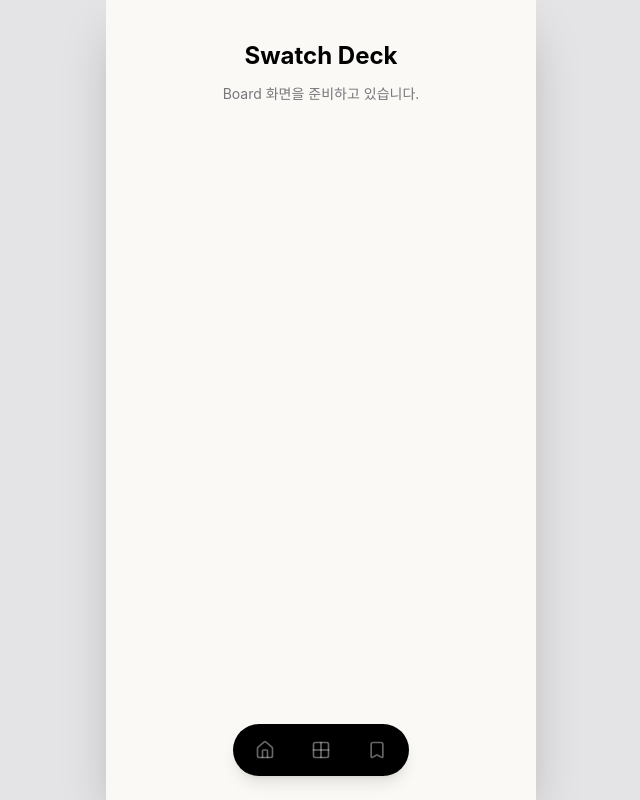
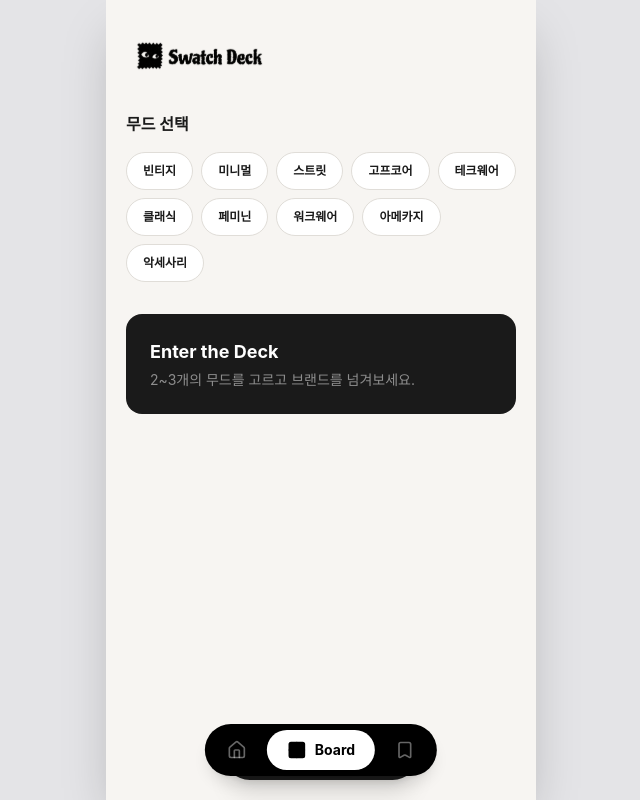
Before and after one commit to MESH-SWATCHING/SWATCHING---FE, a React (Vite) app: page /board in a window 1280 px wide. Shown: the whole page, without its empty margins (319-959 px from the left). Built offline with nearby package versions, Linux system fonts and the light colour scheme; no server answers.

Commit message:
[code fix2] url수정 및 코드 수정

```diff
--- a/src/App.tsx
+++ b/src/App.tsx
@@ -23,24 +23,11 @@ export default function App() {
                 <Route path="/" element={<OnboardingPage />} />
                 <Route element={<Layout />}>
                   <Route path="/home" element={<HomePage />} />
-                  <Route
-                    path="/board"
-                    element={
-                      <div className="min-h-screen bg-[#faf9f5] px-5 pt-10 text-center">
-                        <h1 className="font-display text-2xl font-bold">
-                          Swatch Deck
-                        </h1>
-                        <p className="mt-3 text-sm text-[#78767b]">
-                          Board 화면을 준비하고 있습니다.
-                        </p>
-                      </div>
-                    }
-                  />
+                  <Route path="/board" element={<BoardDeckPage />} />
                   <Route path="/swatch" element={<MySwatchPage />} />
                 </Route>
                 <Route path="/brand/:id" element={<BrandNotePage />} />
-                <Route path="/boardDeck" element={<BoardDeckPage />} />
-                <Route path="/deck" element={<DeckPage />} />
+                <Route path="/boardDeck" element={<DeckPage />} />
                 <Route path="/brand-register" element={<BrandRegisterPage />} />
                 <Route path="/admin" element={<AdminPage />} />
               </Routes>
--- a/src/components/common/BottomNav.tsx
+++ b/src/components/common/BottomNav.tsx
@@ -3,7 +3,7 @@ import { Home, LayoutGrid, Bookmark } from "lucide-react";
 
 const tabs = [
   { path: "/home", icon: Home, label: "Home" },
-  { path: "/boardDeck", icon: LayoutGrid, label: "Board" },
+  { path: "/board", icon: LayoutGrid, label: "Board" },
   { path: "/swatch", icon: Bookmark, label: "Swatch" },
 ];
 
@@ -12,7 +12,7 @@ export default function BottomNav() {
   const { pathname } = useLocation();
 
   const getActive = () => {
-    if (pathname.startsWith("/boardDeck") || pathname.startsWith("/deck")) return "/boardDeck";
+    if (pathname.startsWith("/board")) return "/board";
     if (pathname.startsWith("/swatch")) return "/swatch";
     return "/home";
   };
--- a/src/layouts/Layout.tsx
+++ b/src/layouts/Layout.tsx
@@ -2,7 +2,7 @@ import { Outlet, useNavigate, useLocation } from "react-router-dom";
 import { Bookmark, Grid2X2, Home } from "lucide-react";
 
 function getActiveTab(pathname: string): string {
-  if (pathname.startsWith("/boardDeck") || pathname.startsWith("/deck")) return "board";
+  if (pathname.startsWith("/board")) return "board";
   if (pathname.startsWith("/swatch")) return "swatch";
   if (pathname.startsWith("/home")) return "home";
   return "";
@@ -23,7 +23,7 @@ export default function Layout() {
       >
         {[
           { id: "home", label: "Home", path: "/home", icon: Home },
-          { id: "board", label: "Board", path: "/boardDeck", icon: Grid2X2 },
+          { id: "board", label: "Board", path: "/board", icon: Grid2X2 },
           {
             id: "swatch",
             label: "My Swatch",
--- a/src/pages/BoardDeckPage.tsx
+++ b/src/pages/BoardDeckPage.tsx
@@ -60,7 +60,7 @@ export default function BoardDeckPage() {
         <button
           onClick={() => {
             const params = selected.length > 0 ? `?moods=${selected.join(",")}` : "";
-            navigate(`/deck${params}`);
+            navigate(`/boardDeck${params}`);
           }}
           className="w-full bg-[#1a1a1a] text-left rounded-2xl px-6 py-6 active:scale-[0.98] transition-transform duration-100"
         >
--- a/src/pages/DeckPage.tsx
+++ b/src/pages/DeckPage.tsx
@@ -55,7 +55,7 @@ export default function DeckPage() {
       setCurrentIndex((i) => i + 1);
     } else {
       showToast("모든 브랜드를 확인했어요!");
-      setTimeout(() => navigate("/boardDeck"), 1000);
+      setTimeout(() => navigate("/board"), 1000);
     }
   };
 
@@ -81,7 +81,7 @@ export default function DeckPage() {
       <div className="min-h-screen bg-[#f7f5f2] flex items-center justify-center">
         <div className="text-center">
           <p className="text-sm text-[#888] mb-4">해당 무드의 브랜드가 없어요</p>
-          <button onClick={() => navigate("/boardDeck")} className="text-sm underline text-[#1a1a1a]">
+          <button onClick={() => navigate("/board")} className="text-sm underline text-[#1a1a1a]">
             돌아가기
           </button>
         </div>
@@ -95,7 +95,7 @@ export default function DeckPage() {
         {/* 헤더 */}
         <div className="flex items-center justify-between mb-6">
           <img src={swatchDeckLogo} alt="Swatch Deck" className="h-12 block" />
-          <button onClick={() => navigate("/boardDeck")} className="text-xs text-[#888]">
+          <button onClick={() => navigate("/board")} className="text-xs text-[#888]">
             초기화
           </button>
         </div>
```
